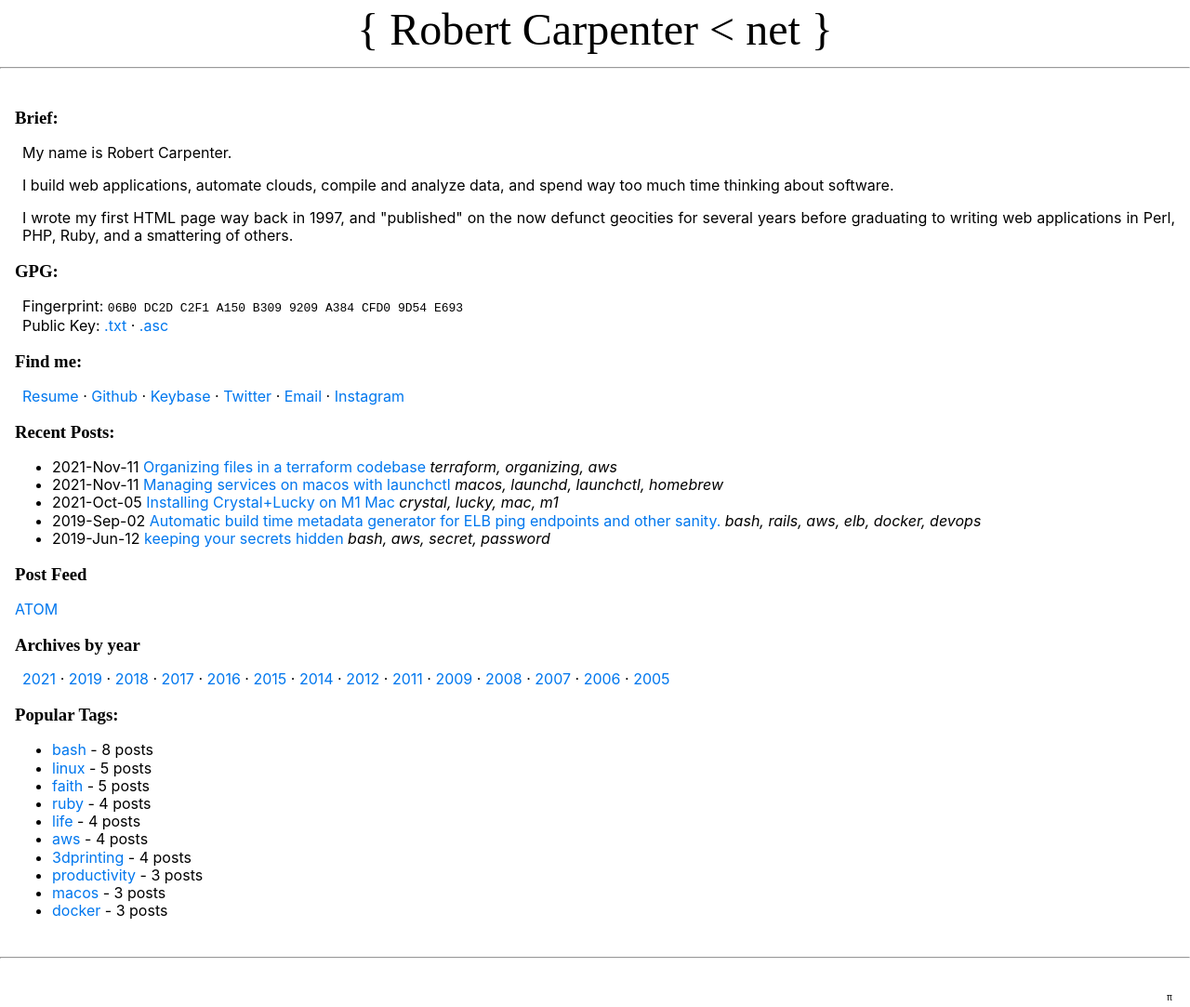
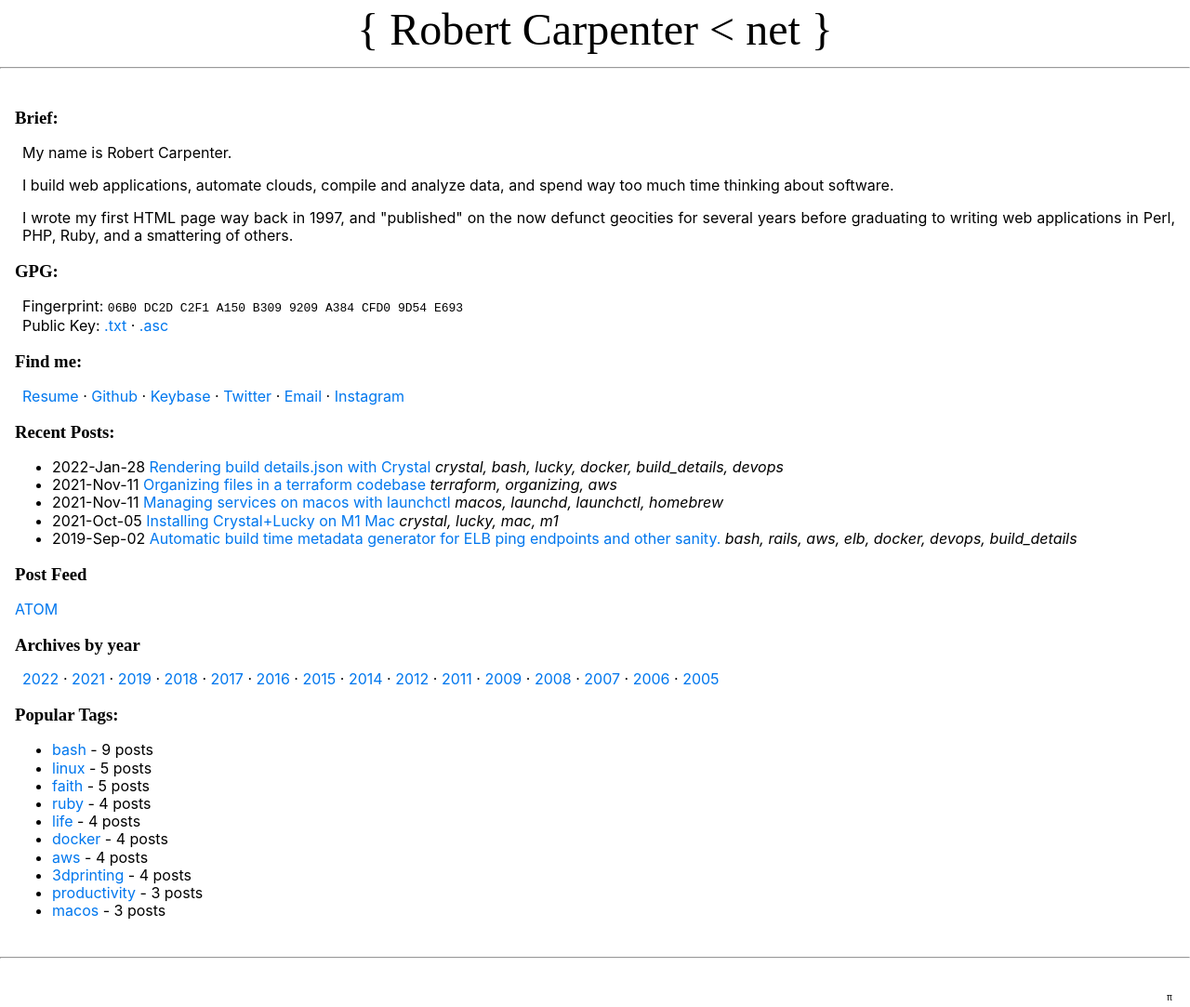
Before and after one commit to robacarp/website, a Jekyll site: the page built from blog/index.html, in a window 1280 px wide. Shown: the whole page at 93% size. Built offline with Jekyll 4.4.1, drawn with Linux system fonts in a browser that asks for light colours; some of the changed lines change nothing that is shown.

Commit message:
build metadata post for crystal

```diff
--- a/blog/_posts/2019/2019-09-02-metadata_endpoint.md
+++ b/blog/_posts/2019/2019-09-02-metadata_endpoint.md
@@ -1,7 +1,7 @@
 ---
 title: Automatic build time metadata generator for ELB ping endpoints and other sanity.
 date: 2019-09-02 07:55:09
-tags: bash rails aws elb docker devops
+tags: bash rails aws elb docker devops build_details
 layout: post
 guid: 5d4812c7-db2a-49d0-b258-b135a7bf342c
 ---
--- /dev/null
+++ b/blog/_posts/2022/2022-01-27-details-file-for-crystal-docker-apps.md
@@ -0,0 +1,75 @@
+---
+title: Rendering build details.json with Crystal
+date: 2022-01-28 13:18:17
+tags: crystal bash lucky docker build_details devops
+layout: post
+guid: d7fe8968-75b5-4a75-a156-8f336683729f
+---
+
+This is a follow-up of my post on serving a [general metadata json]({{
+site.baseurl }}/2019/09/02/metadata_endpoint.html).
+
+Solving this problem in [Crystal](https://crystal-lang.org/) provides a few
+subtle problems that Ruby doesn't experience:
+
+- Crystal is compiled, so the full source code isn't available at runtime.
+- Crystal is type-safe, so nils must be handled gracefully.
+
+In this application the build details are rendered via docker build wrapper
+script identically to the script in my previous entry. In contrast, I don't
+funnel the build details through a config object intermediary here.
+
+Here's what I came up with to render a `/ping.json` endpoint in a
+[Lucky](https://luckyframework.org) action.
+
+{% highlight crystal linenos %}
+# src/lib/build.cr
+class Build
+  DETAILS_FILE = "build_details.json"
+
+  def self.details
+    instance = @@instance ||= new
+    instance.details
+  end
+
+  getter build_timestamp : String
+  getter git_revision : String
+  getter version : String
+
+  def initialize
+    if File.exists? DETAILS_FILE
+      raw_file = File.read DETAILS_FILE
+    else
+      raw_file = "{}"
+    end
+
+    parsed_details = JSON.parse raw_file
+
+    @build_timestamp = parsed_details["build_timestamp"]?.try(&.as_s?) || Time.utc.to_s
+    @git_revision = parsed_details["git_revision"]?.try(&.as_s?) || "000000000"
+    @version = parsed_details["version"]?.try(&.as_s?) || "development"
+  end
+
+  def details : Hash(String, String)
+    {
+      "build_timestamp" => @build_timestamp,
+      "git_revision" => @git_revision,
+      "version" => @version,
+      "crystal_version" => Crystal::VERSION
+    }
+  end
+end
+{% endhighlight %}
+
+{% highlight crystal linenos %}
+class Home::Ping < BrowserAction
+  get "/ping" do
+    response = Hash(String, String).new
+    response["ok"] = "true"
+
+    response.merge! Build.details
+
+    json response
+  end
+end
+{% endhighlight %}
```
